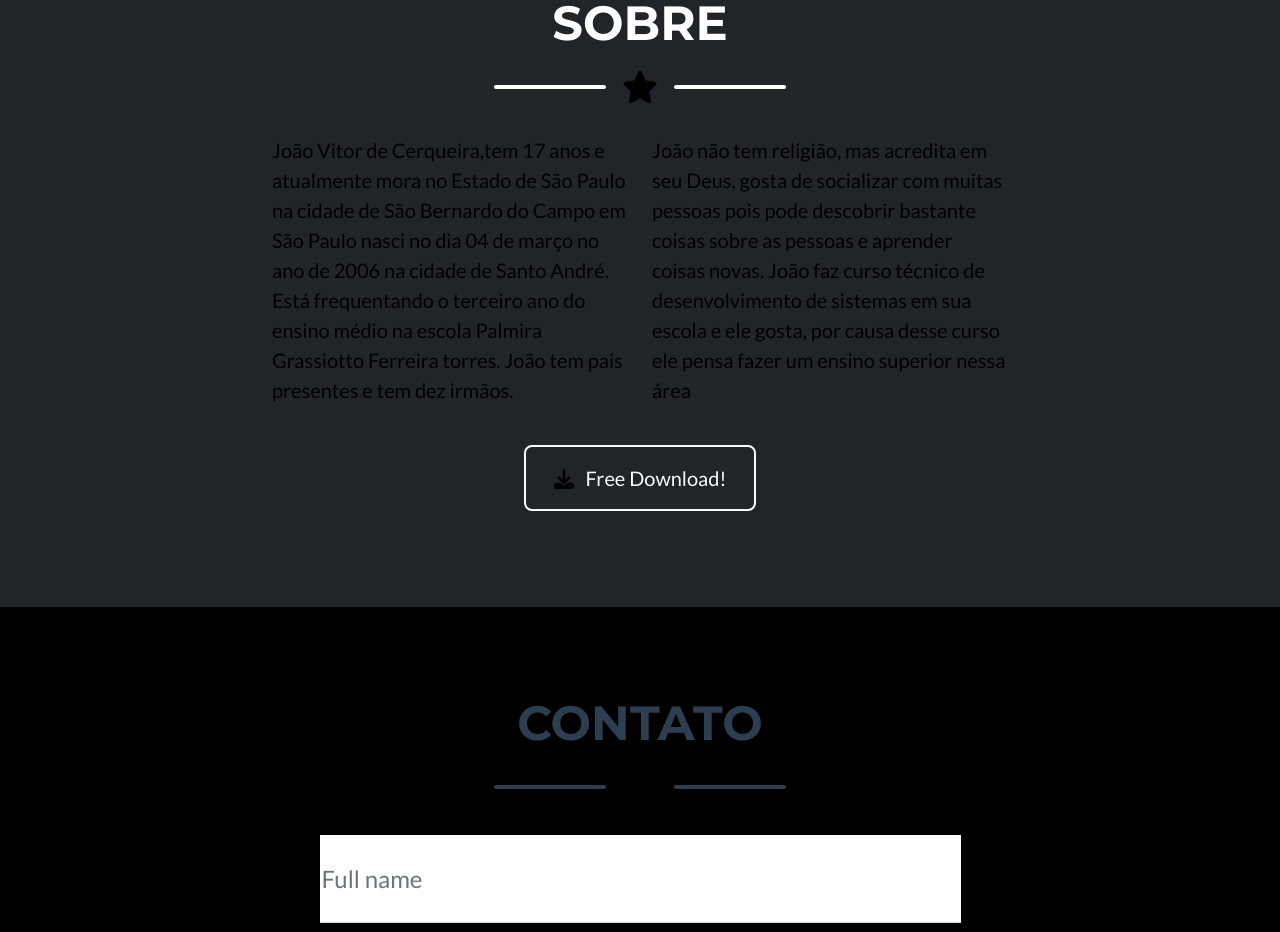
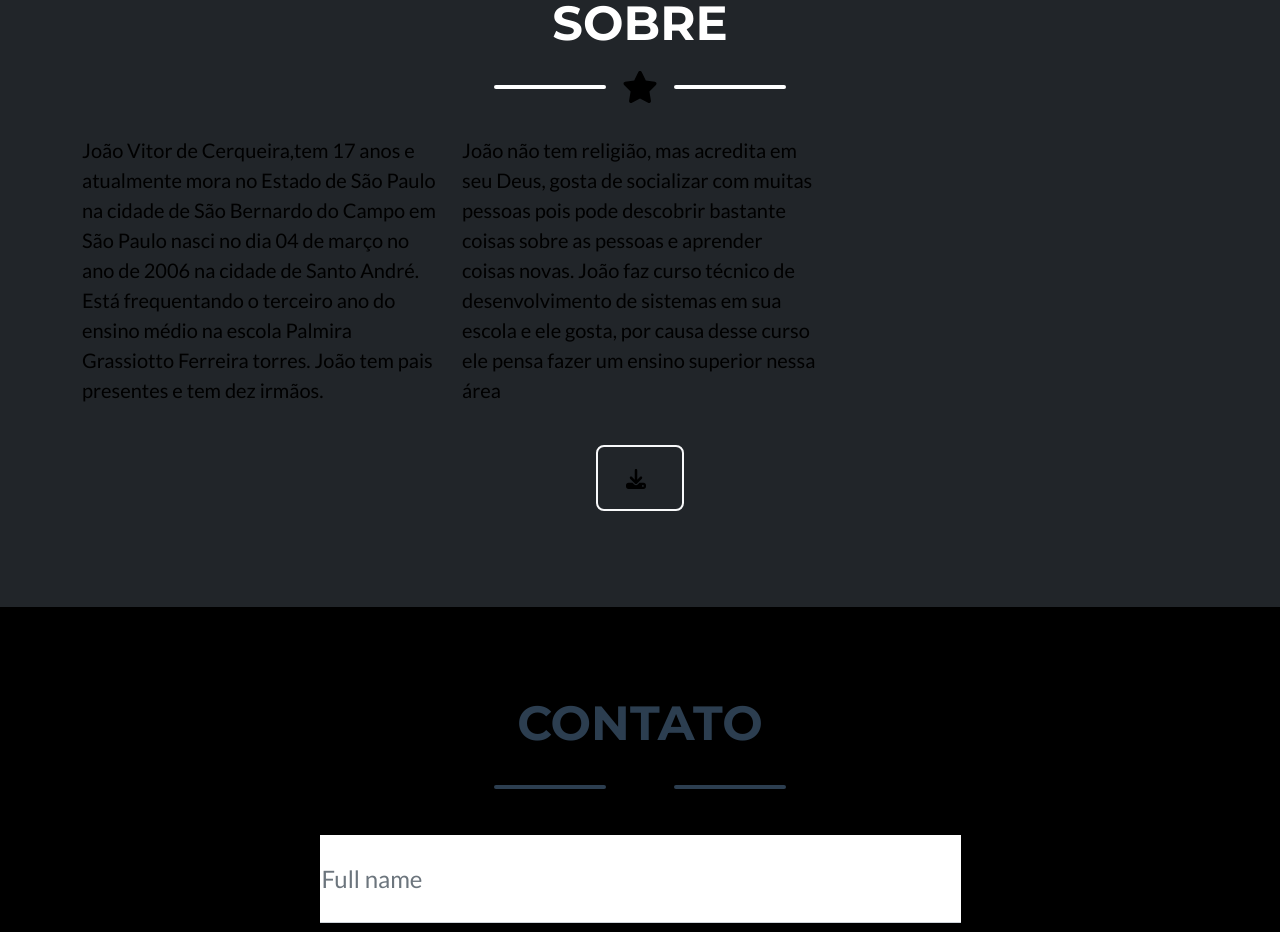
Before and after one commit to CATATAU06/portfolio, a plain HTML site: page index.html in a window 1280 px wide. Shown: the part 1909-2841 px from the top of the page. Drawn offline with nearby package versions, Linux system fonts and the light colour scheme.

Commit message:
commit push

```diff
--- a/index.html
+++ b/index.html
@@ -134,10 +134,10 @@
                 </div>
                 <!-- About Section Content-->
                 <div class="row">
-                    <div class="col-lg-4 ms-auto"><p class="lead">
+                    <div class="col-lg-4 ms-autotext-white"><p class="lead">
                         João Vitor de Cerqueira,tem 17 anos e atualmente mora no Estado de São Paulo na cidade de São Bernardo do Campo em São Paulo nasci no dia 04 de março no ano de 2006 na cidade de Santo André. Está frequentando o terceiro ano do ensino médio na escola Palmira Grassiotto Ferreira torres. João tem pais presentes e tem dez irmãos.
                         </p></div>
-                    <div class="col-lg-4 me-auto"><p class="lead">João não tem religião, mas acredita em seu Deus, gosta de socializar com muitas pessoas pois pode descobrir bastante coisas sobre as pessoas e aprender coisas novas.
+                    <div class="col-lg-4 me-autotext-white"><p class="lead">João não tem religião, mas acredita em seu Deus, gosta de socializar com muitas pessoas pois pode descobrir bastante coisas sobre as pessoas e aprender coisas novas.
                         João faz curso técnico de desenvolvimento de sistemas  em sua escola e ele gosta, por causa desse curso ele pensa fazer um ensino superior nessa área
                         </p></div>
                 </div>
@@ -145,7 +145,7 @@
                 <div class="text-center mt-4">
                     <a class="btn btn-xl btn-outline-light" href="https://startbootstrap.com/theme/freelancer/">
                         <i class="fas fa-download me-2"></i>
-                        Free Download!
+
                     </a>
                 </div>
             </div>
```
